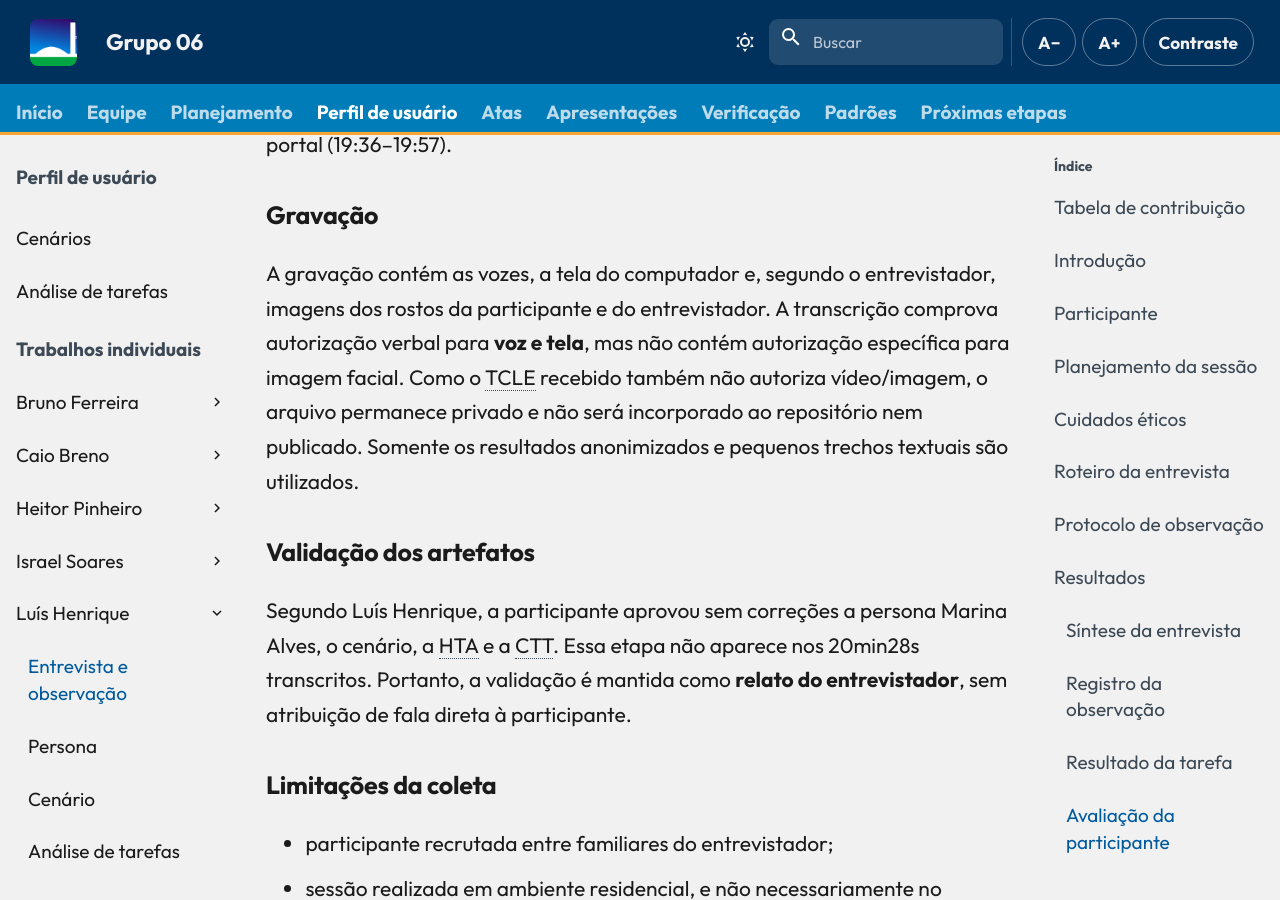
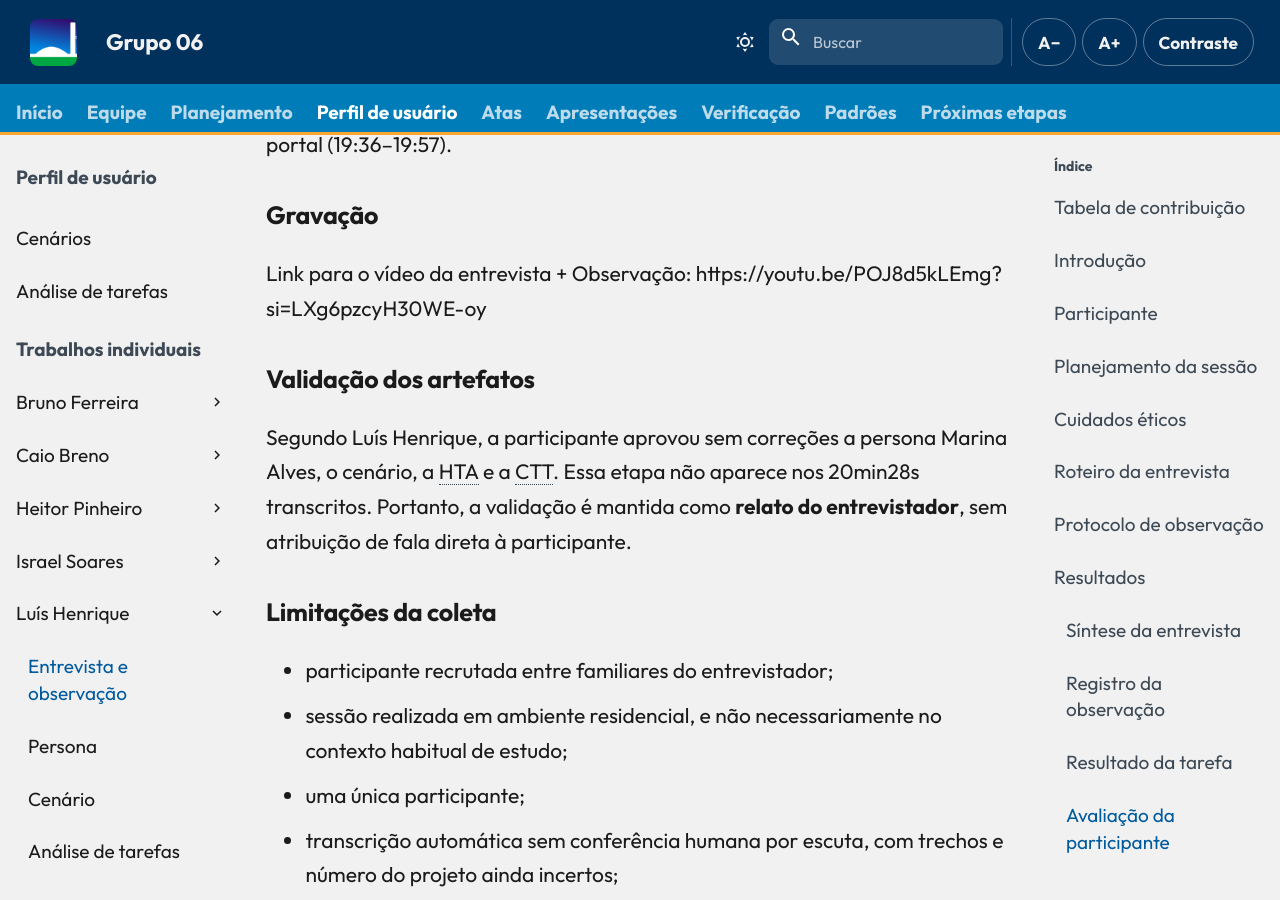
Before and after one commit to Interacao-Humano-Computador/2026.2-Grupo06, an MkDocs documentation site: the page built from docs/entrega-2/individual/luis/entrevista-observacao.md, in a window 1280 px wide and 900 px high, scrolled down 13032 px. Built offline with MkDocs 1.6.1 and Material for MkDocs 9.7.7, drawn with Linux system fonts in a browser that asks for light colours; comment, search, counter and statistics services are not loaded.

Commit message:
Add video link and clarify recording privacy status
Updated the recording section to include a link to the interview video and clarified the privacy status of the recording.

```diff
--- a/docs/entrega-2/individual/luis/entrevista-observacao.md
+++ b/docs/entrega-2/individual/luis/entrevista-observacao.md
@@ -161,7 +161,7 @@ Ela acredita que talvez conseguisse repetir a mesma tarefa com maior facilidade,
 
 ### Gravação
 
-A gravação contém as vozes, a tela do computador e, segundo o entrevistador, imagens dos rostos da participante e do entrevistador. A transcrição comprova autorização verbal para **voz e tela**, mas não contém autorização específica para imagem facial. Como o TCLE recebido também não autoriza vídeo/imagem, o arquivo permanece privado e não será incorporado ao repositório nem publicado. Somente os resultados anonimizados e pequenos trechos textuais são utilizados.
+Link para o vídeo da entrevista + Observação: https://youtu.be/POJ8d5kLEmg?si=LXg6pzcyH30WE-oy
 
 ### Validação dos artefatos
 
```
